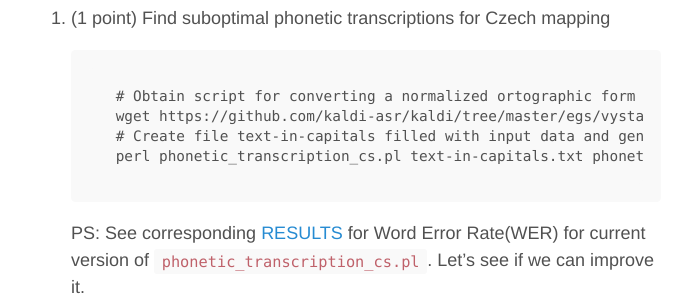
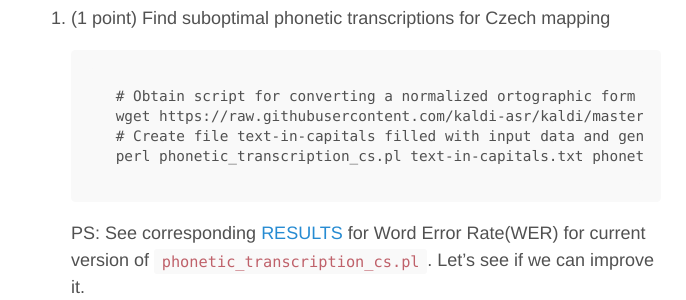
Before and after one commit to oplatek/oplatek.github.io, a Jekyll site: the page built from _posts/2019-02-19-ds-lab-1.md, in a window 1280 px wide and 900 px high, scrolled down 1264 px. Shown: the part 172-472 px from the top of the window, without its empty margins (294-980 px from the left). Built offline with Jekyll 4.4.1, drawn with Linux system fonts in a browser that asks for light colours; formulas are drawn with MathJax 3; some of the changed lines change nothing that is shown.

Commit message:
Download raw instead of HTML

````diff
--- a/_posts/2019-02-19-ds-lab-1.md
+++ b/_posts/2019-02-19-ds-lab-1.md
@@ -46,7 +46,7 @@ tags: Mff, School, Labs, DS, dialogue systems
 
     ```
     # Obtain script for converting a normalized ortographic form into a phonetic transcription
-    wget https://github.com/kaldi-asr/kaldi/tree/master/egs/vystadial_cz/s5/local/phonetic_transcription_cs.pl
+    wget https://raw.githubusercontent.com/kaldi-asr/kaldi/master/egs/vystadial_cz/s5/local/phonetic_transcription_cs.pl
     # Create file text-in-capitals filled with input data and generate phonetic transcription
     perl phonetic_transcription_cs.pl text-in-capitals.txt phonetic-text.txt
     ```
````
